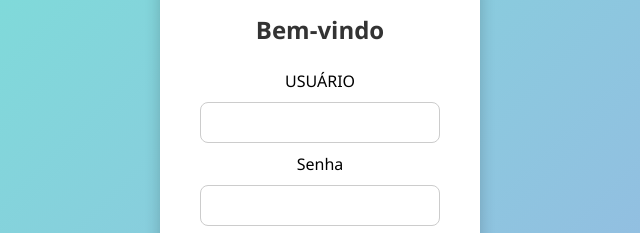
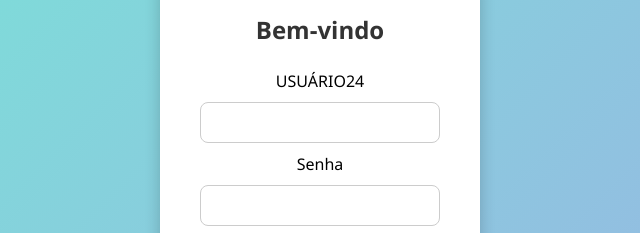
Before and after one commit to furby073/furbelicious, a plain HTML site: page index.html in a window 1280 px wide. Shown: the part 255-488 px from the top of the page, 320-960 px from the left. Drawn offline with Linux system fonts and the light colour scheme.

Commit message:
Agora vai

```diff
--- a/index.html
+++ b/index.html
@@ -10,7 +10,7 @@
   <div class="login-container">
     <h2>Bem-vindo</h2>
     <form id="loginForm">
-      <label for="username">USUÁRIO</label>
+      <label for="username">USUÁRIO24</label>
       <input type="text" id="username" name="username" required />
 
       <label for="password">Senha</label>
```
